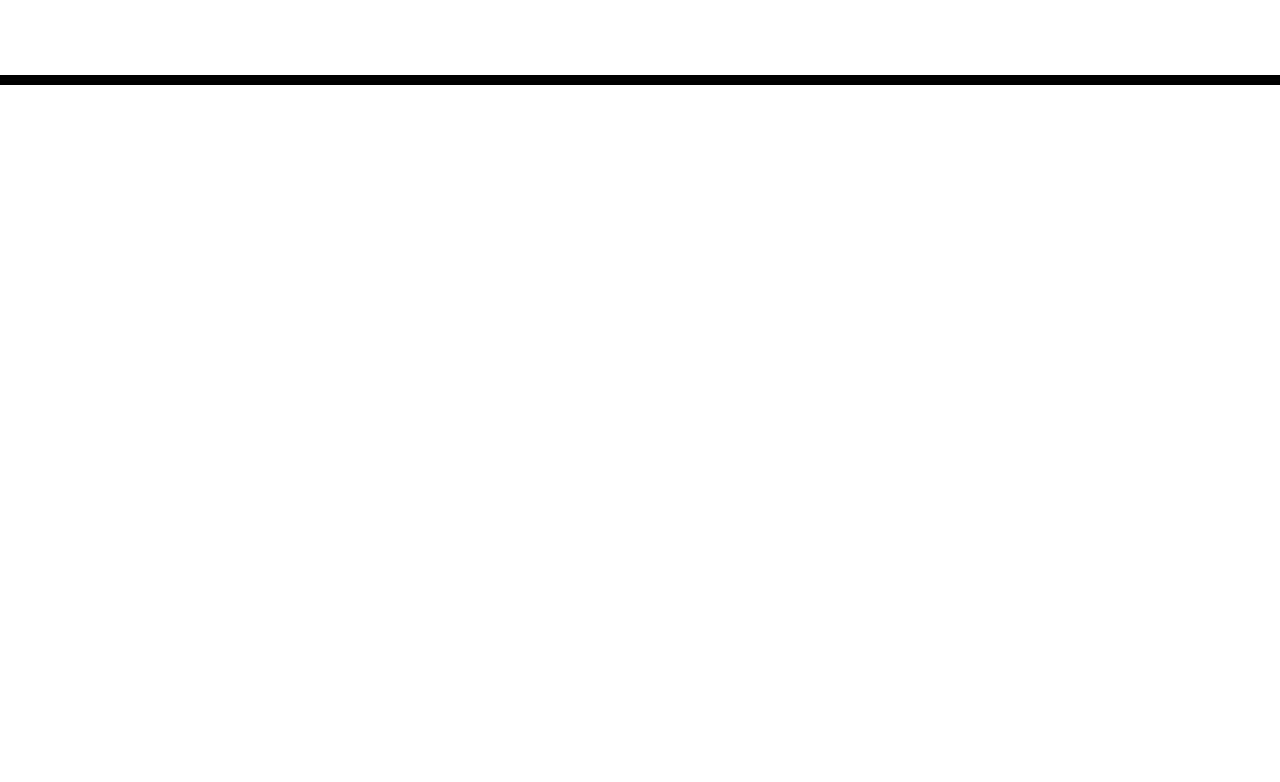
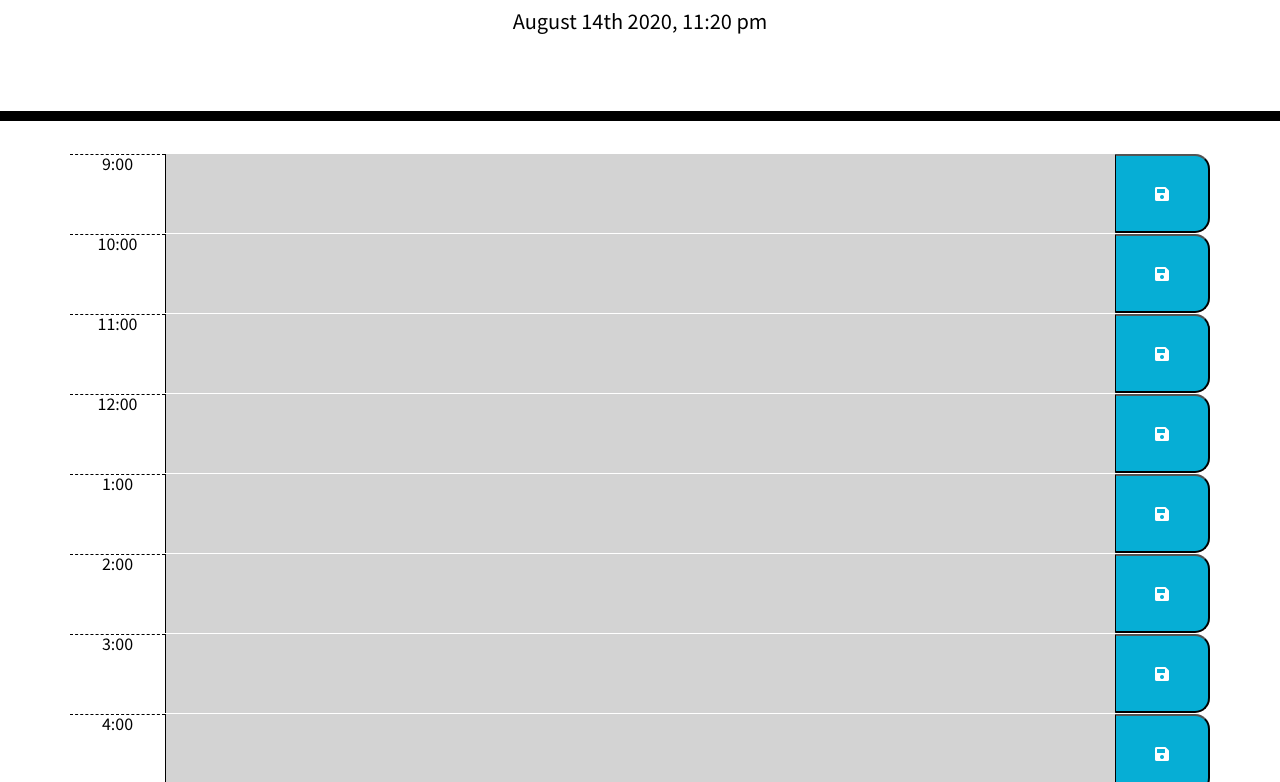
Before and after one commit to TyRodriguez/DayScheduler, a plain HTML site: page index.html in a window 1280 px wide. Shown: the part 183-965 px from the top of the page. Before the commit the page ends 800 px from the top, so only its background shows below. Drawn offline with nearby package versions, Linux system fonts and the light colour scheme.

Commit message:
changes to js file for the text to work on timeblocks. Styling for font. Updated UI to show non military time

```diff
--- a/index.html
+++ b/index.html
@@ -19,6 +19,7 @@
       rel="stylesheet"
     />
     <link rel="stylesheet" href="style.css" />
+    <link href="https://fonts.googleapis.com/css2?family=Libre+Baskerville&family=M+PLUS+1p:wght@700&family=Noto+Sans+HK&display=swap" rel="stylesheet">
     <title>Work Day Scheduler</title>
   </head>
 
@@ -34,5 +35,6 @@
 
     <script src="https://code.jquery.com/jquery-3.4.1.min.js"></script>
     <script src="https://cdnjs.cloudflare.com/ajax/libs/moment.js/2.24.0/moment.min.js"></script>
+    <script src="index.js"></script>
   </body>
 </html>
--- a/index.js
+++ b/index.js
@@ -0,0 +1,76 @@
+//rendor todays date and time - CHECK
+//rendor schedule layout dynamically - CHECK
+//allow user changes to textarea to be made. - CHECK
+//when save button clicked - update DOM - check
+//update time-block color based on if now time -check
+
+$(document).ready(function () {
+  let date = moment().format("MMMM Do YYYY, h:mm a");
+  const today = $("#currentDay");
+  // let t = moment().calendar();
+  today.append(date);
+  // console.log(m);
+  // console.log(t);
+
+  let now =moment().format("HH")
+
+  const schedule = $(".container");
+  const workhours = 18
+
+    for(var i = 9;i<workhours;i++){
+      const timeBlock = $("<div>").addClass("time-block row");
+      // const row = $("<div>").addClass("row");
+      const hour = $("<div>").addClass("hour col-1 col col-xs-2")
+      const textArea = $("<textarea>").addClass("description col-10 col-xs-10").attr("data-value", i).append("TEST")
+      const button = $("<button>").addClass("saveBtn col-1 col-xs-12").append("<i class='fas fa-save'>")
+      schedule.append(timeBlock);
+     timeBlock.append(hour,textArea,button)
+    //  let timestamp = i
+    hour.append(i+":00")
+
+     if(now > i){
+      timeBlock.addClass("past");
+      }
+      else if(now == i){
+      timeBlock.addClass("present");
+      }
+      else if(now < i){
+      timeBlock.addClass("future");
+      }
+      else if(now >= 19){
+      timeBlock.addClass("past");
+      }
+      let item = "value" + i;
+      let items = localStorage.getItem(item);
+      textArea.val(items);
+
+      if (i>12){
+        hour.text(i-12+":00")
+      }
+    }
+
+  let saveBtn = $(".saveBtn");
+  saveBtn.on("click", e => {
+    let todo = $(this).prev()
+    let todos = todo.val();
+    let item = "value"+todo.attr("data-value")
+    localStorage.setItem(item,todos)
+  });
+
+
+
+  // let time = moment().format("LT");
+  //       let test1 = moment().hour()
+  //       let test2 = moment().get('hour');
+  //       console.log(test2)
+  // checkTime = () => {
+  //   let time = moment().format("LT");
+  //   console.log(time);
+  //   workhours.forEach(workhour => {
+  //     const eachHour = $(".hour").text();
+
+  //     // console.log(eachHour)
+  //   });
+  // };
+  // checkTime();
+});
--- a/style.css
+++ b/style.css
@@ -1,5 +1,5 @@
 body {
-  font-family: 'Open Sans', sans-serif;
+  font-family: 'Noto Sans HK', sans-serif;
   font-size: 16px;
   line-height: 1;
 }
@@ -31,9 +31,9 @@ textarea{
 }
 
 .row {
-  white-space: pre-wrap;
+  /* white-space: pre-wrap; */
   height: 80px;
-  border-top: 1px solid white;;
+  border-top: 1px solid white;
 }
 
 .hour {
```
